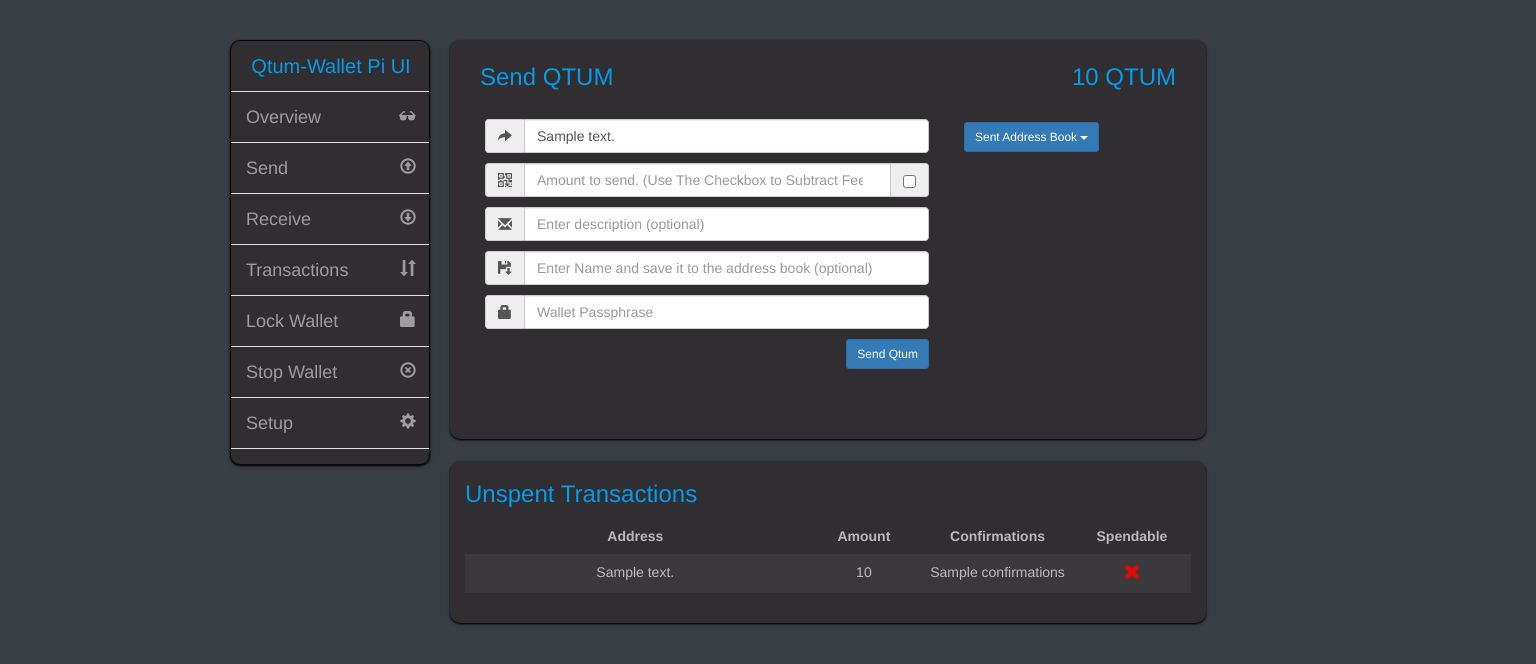
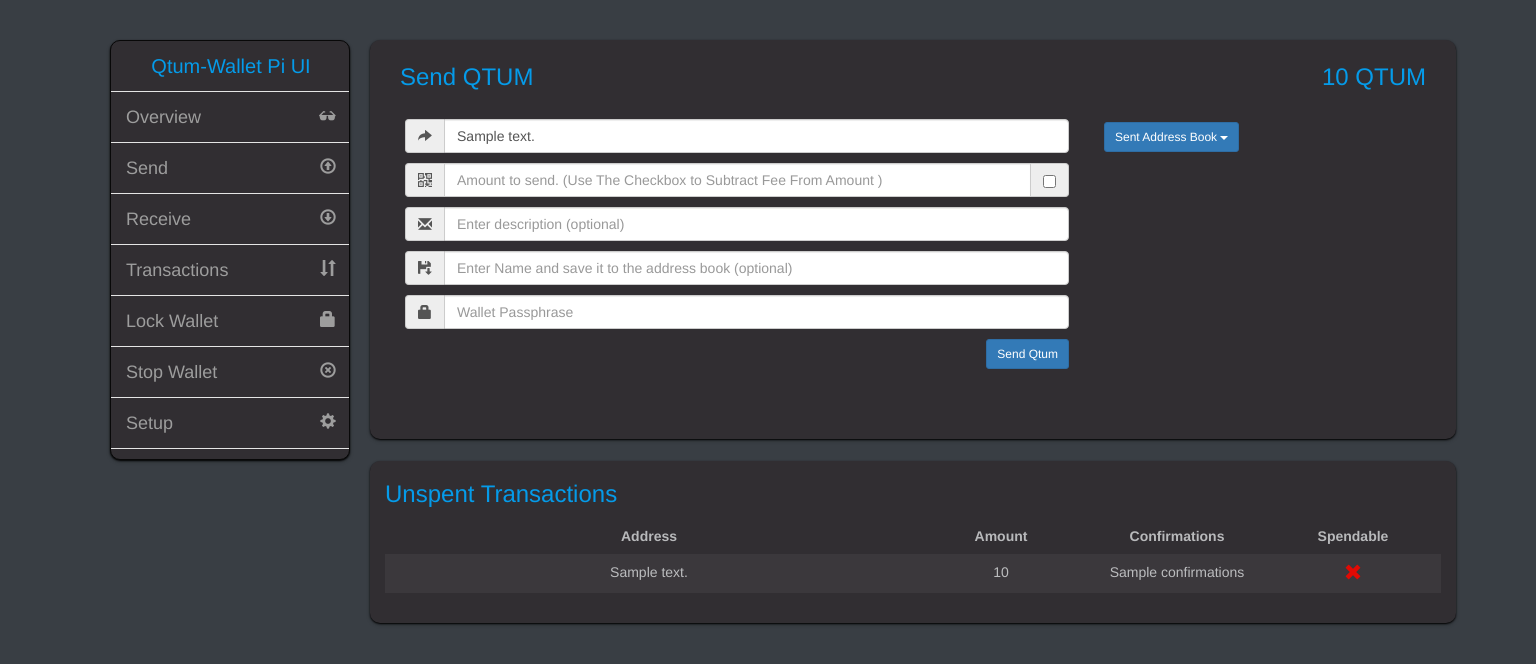
Before and after one commit to SSUgaya/qtum-ui, a Flask app: template templates/send.html in a window 1536 px wide. Shown: the top 664 px of the page. Run offline with Flask 2, Linux system fonts and the light colour scheme; the template is opened without the code that fills it: values that come from a table or form of the project are taken from there, most other values are stand-ins (such as "Sample title", 1, 10 or a date in 2020); some libraries are stand-ins or nearby versions.

Commit message:
Fixed container-fluid size

```diff
--- a/static/style.css
+++ b/static/style.css
@@ -339,7 +339,7 @@ nav.sidebar, .main{
   nav.sidebar .navbar-brand, nav.sidebar .navbar-header{
     width: 100%;
     margin-left: 0px;
-    font-size: 24px;
+    font-size: 0px;
   }
 
   /*Center Icons*/
@@ -366,12 +366,11 @@ nav.sidebar, .main{
   /*gives sidebar width/height*/
   nav.sidebar{
     margin-top: 40px;
-    width: 200px;
-    margin-left: -260px;
+    width: 240px;
+    margin-left: -305px;
     float: left;
     z-index: 8000;
-    margin-bottom: 0px;
-    padding-bottom: 15px;
+    padding-bottom: 10px;
   }
 
   /*give sidebar 100% width;*/
@@ -390,16 +389,15 @@ nav.sidebar, .main{
 @media (min-width: 1330px) {
   /*Allow main to be next to Nav*/
   .main {
-    margin-left: 220px;
-    margin-right: 280px;
     margin-top: 40px;
-    padding-left: 120px;
+    padding-left: 260px;
+    padding-right: 80px;
   }
 
   /*Show all nav*/
   nav.sidebar{
     margin-top: 40px;
-    margin-left: 120px;
+    margin-left: 0px;
     float: left;
   }
   /*Show hidden items on nav*/
--- a/templates/transactions.html
+++ b/templates/transactions.html
@@ -3,7 +3,7 @@
   <div class="main">
     <div class="transactions table-responsive col-xs-12">
         <h3>Transaction History</h3>
-        <table class="table table-striped col-xs-12">
+        <table class="table table-striped">
           <thead>
             <tr>
               <th class="text-center col-md-3">Date</th>
```
